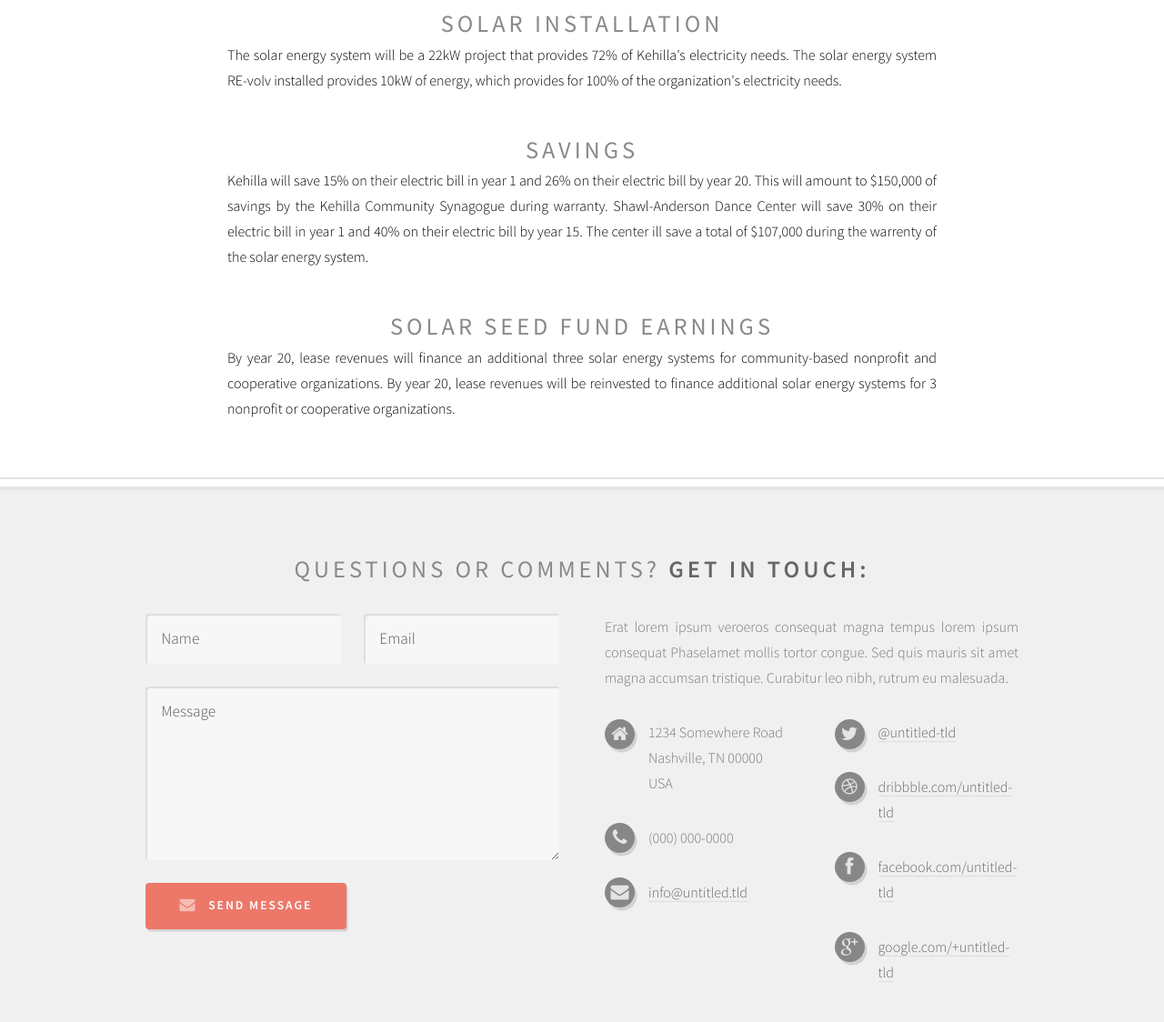
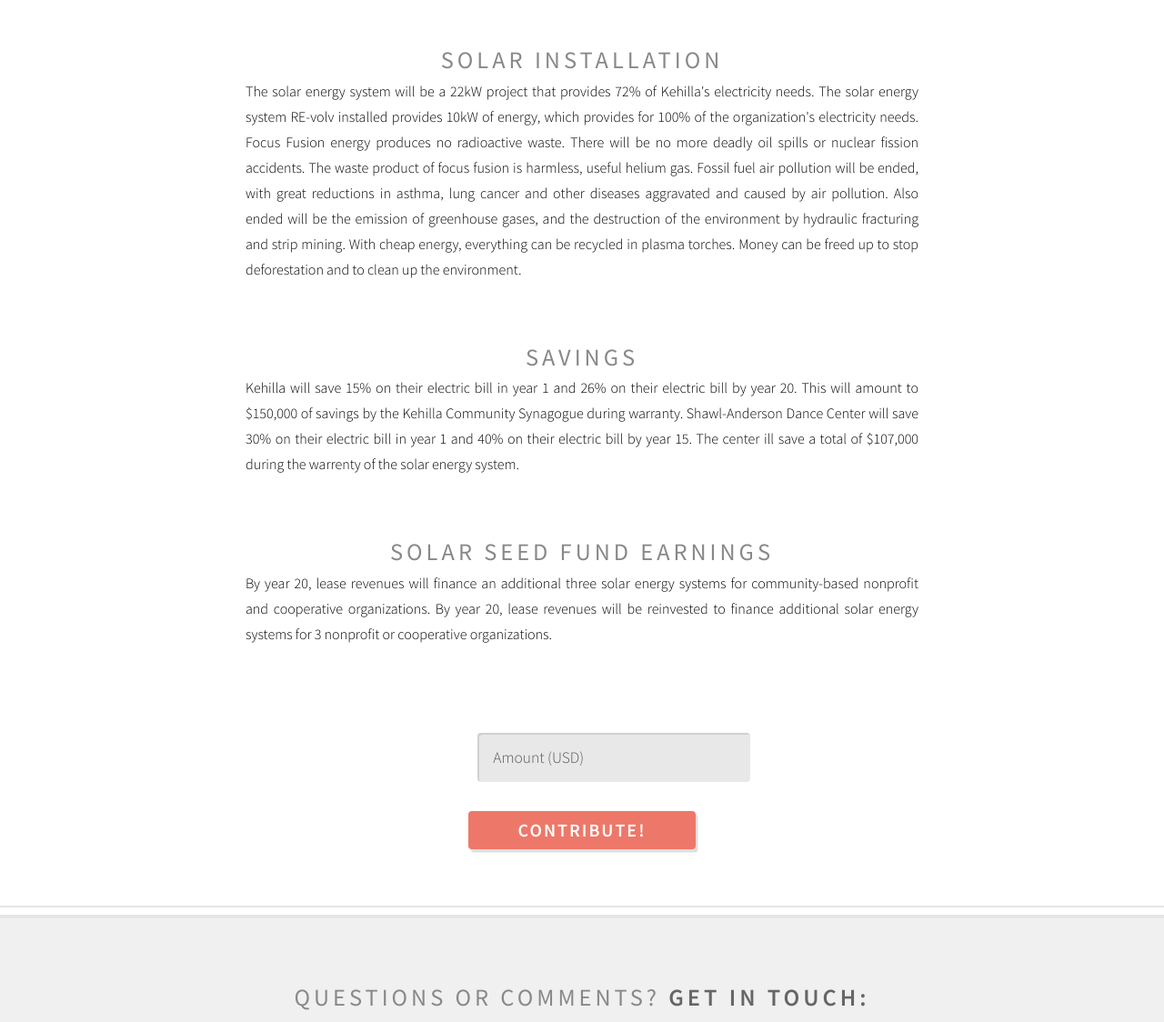
Before and after one commit to jhanschoo/circulare, a website: page public/project.html in a window 1280 px wide. Shown: the part 1050-2174 px from the top of the page at 91% size. Drawn offline with Linux system fonts and the light colour scheme.

Commit message:
update project page

```diff
--- a/public/project.html
+++ b/public/project.html
@@ -93,22 +93,45 @@
 		<!-- Banner Wrapper -->
 			<div id="banner-wrapper" >
 				          <img src='images/banner.png' style='width:50%; height:40%; margin-top:-10px; '/>
-				<h2 style=" margin-top: 40px;">About</h2><p style="color: black; margin-top: -30px;padding:0 250px; text-align:justify">
+				<h2 style=" margin-top: 60px;">About</h2><p style="color: black; margin-top: -30px;padding:0 270px; text-align:justify">
 
 			Kehilla Community Synagogue is a spiritual home for politically progressive people working toward social justice, peace, and environmental sustainability.  Kehilla is comprised of people of all colors, genders, and sexual orientations with a wide range of religious and spiritual persuasions.  It was established in 1984 and is home to over 350 households from Oakland, Berkeley, and Piedmont. Shawl-Anderson Dance Center is a nonprofit organization providing Bay Area dance students of all ages and levels with high caliber training in both contemporary and traditional movement forms in a welcoming, non-competitive environment.  The center was established in 1958 and has over 700 students from toddlers to senior citizens.</p>
 
-			<h2 style=" margin-top: 40px;">Solar Installation</h2>
+			<h2 style=" margin-top: 60px;">Solar Installation</h2>
 
-			<p style="color: black; margin-top: -30px;padding:0 250px; text-align:justify">The solar energy system will be a 22kW project that provides 72% of Kehilla's electricity needs. The solar energy system RE-volv installed provides 10kW of energy, which provides for 100% of the organization's electricity needs.</p>
+			<p style="color: black; margin-top: -30px;padding:0 270px; text-align:justify">The solar energy system will be a 22kW project that provides 72% of Kehilla's electricity needs. The solar energy system RE-volv installed provides 10kW of energy, which provides for 100% of the organization's electricity needs. Focus Fusion energy produces no radioactive waste. There will be no more deadly oil spills or nuclear fission accidents. The waste product of focus fusion is harmless, useful helium gas. Fossil fuel air pollution will be ended, with great reductions in asthma, lung cancer and other diseases aggravated and caused by air pollution. Also ended will be the emission of greenhouse gases, and the destruction of the environment by hydraulic fracturing and strip mining. With cheap energy, everything can be recycled in plasma torches. Money can be freed up to stop deforestation and to clean up the environment.</p>
 
-			<h2 style=" margin-top: 40px;">Savings</h2>
+			<h2 style=" margin-top: 60px;">Savings</h2>
 
-			<p style="color: black; margin-top: -30px;padding:0 250px; text-align:justify">Kehilla will save 15% on their electric bill in year 1 and 26% on their electric bill by year 20.  This will amount to $150,000 of savings by the Kehilla Community Synagogue during warranty. Shawl-Anderson Dance Center will save 30% on their electric bill in year 1 and 40% on their electric bill by year 15.  The center ill save a total of $107,000 during the warrenty of the solar energy system.</p>
+			<p style="color: black; margin-top: -30px;padding:0 270px; text-align:justify">Kehilla will save 15% on their electric bill in year 1 and 26% on their electric bill by year 20.  This will amount to $150,000 of savings by the Kehilla Community Synagogue during warranty. Shawl-Anderson Dance Center will save 30% on their electric bill in year 1 and 40% on their electric bill by year 15.  The center ill save a total of $107,000 during the warrenty of the solar energy system.</p>
 
-			<h2 style=" margin-top: 40px;">Solar Seed Fund Earnings</h2>
+			<h2 style=" margin-top: 60px;">Solar Seed Fund Earnings</h2>
 
-			<p style="color: black; margin-top: -30px;padding:0 250px; text-align:justify">By year 20, lease revenues will finance an additional three solar energy systems for community-based nonprofit and cooperative organizations. By year 20, lease revenues will be reinvested to finance additional solar energy systems for 3 nonprofit or cooperative organizations.</p>
+			<p style="color: black; margin-top: -30px;padding:0 270px; text-align:justify">By year 20, lease revenues will finance an additional three solar energy systems for community-based nonprofit and cooperative organizations. By year 20, lease revenues will be reinvested to finance additional solar energy systems for 3 nonprofit or cooperative organizations.</p>
+
+
+								<section >
+									<form method="post" action="#" >
+										<div class="row half" style="display: block; margin-top:95px; margin-bottom:0px; margin-left: 500px; margin-right: auto; " >
+											<div class="5u" >
+												<input name="name" placeholder="Amount (USD)" type="text" class="text" />
+											</div>
+
+										</div>
+
+									</form>
+
+			<ul class="actions">
+
+							<li><a href="#" class="button button-icon" style="font-size: 20px; padding-top:7px; padding-bottom:7px;margin-top:-20px; margin-bottom:40px;">Contribute!</a></li>
+						</ul>
+
+								</section>
+
 			</div>
+
+
+
 
 		<!-- Main Wrapper -->
 <!-- 			<div id="main-wrapper"> -->
```
